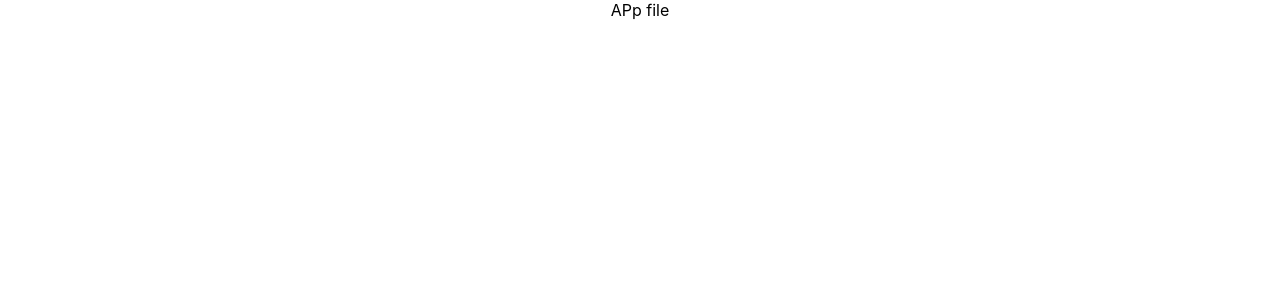
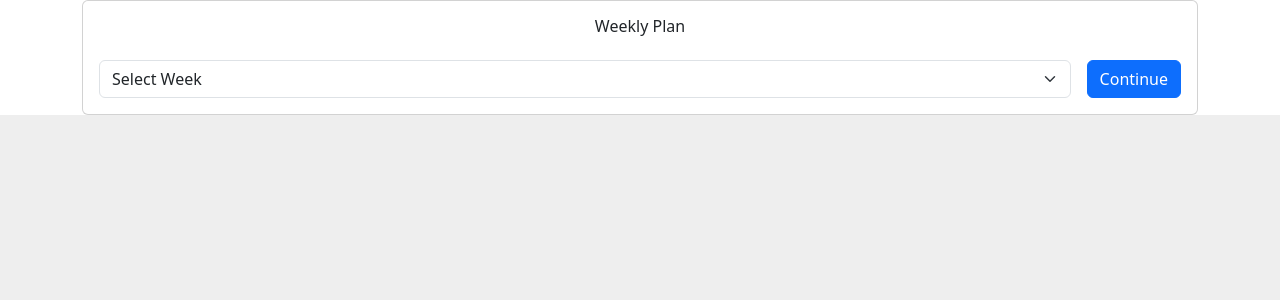
Before and after one commit to nikkipachnanda/kipsapp, a React (Create React App) app: page / in a window 1280 px wide. Shown: the top 300 px of the page. Built offline with nearby package versions, Linux system fonts and the light colour scheme.

Commit message:
all ui files

```diff
--- a/package.json
+++ b/package.json
@@ -6,7 +6,9 @@
     "@testing-library/jest-dom": "^5.17.0",
     "@testing-library/react": "^13.4.0",
     "@testing-library/user-event": "^13.5.0",
+    "bootstrap": "^5.3.3",
     "react": "^18.2.0",
+    "react-bootstrap": "^2.10.2",
     "react-dom": "^18.2.0",
     "react-scripts": "5.0.1",
     "web-vitals": "^2.1.4"
--- a/src/App.js
+++ b/src/App.js
@@ -1,10 +1,14 @@
 import logo from './logo.svg';
 import './App.css';
+import Createplan from './components/screens/Createplan';
+
+
+
 
 function App() {
   return (
     <div className="App">
-      APp file
+      <Createplan />
     </div>
   );
 }
--- /dev/null
+++ b/src/components/screens/Createplan.js
@@ -0,0 +1,28 @@
+import React from "react";
+import { Container } from "react-bootstrap";
+// import Row from 'react-bootstrap/Row';
+// import Col from 'react-bootstrap/Col';
+import Card from "react-bootstrap/Card";
+import Button from "react-bootstrap/Button";
+import Form from "react-bootstrap/Form";
+import Stack from "react-bootstrap/Stack";
+
+const Createplan = () => {
+  return (
+    <Container>
+      <Card body>
+        <h1 className="headingMedium">Weekly Plan</h1>
+        <Stack direction="horizontal" gap={3} className="mt-4">
+          <Form.Select aria-label="Default select example">
+            <option>Select Week</option>
+            <option value="29 Apr">29 Apr 2024</option>
+            <option value="2 May">6 May 2024</option>
+            <option value="13 May">13 May 2024</option>
+          </Form.Select>
+          <Button variant="primary">Continue</Button>
+        </Stack>
+      </Card>
+    </Container>
+  );
+};
+export default Createplan;
--- a/src/index.css
+++ b/src/index.css
@@ -1,13 +1,35 @@
-body {
-  margin: 0;
-  font-family: -apple-system, BlinkMacSystemFont, 'Segoe UI', 'Roboto', 'Oxygen',
-    'Ubuntu', 'Cantarell', 'Fira Sans', 'Droid Sans', 'Helvetica Neue',
-    sans-serif;
-  -webkit-font-smoothing: antialiased;
-  -moz-osx-font-smoothing: grayscale;
+html, body{
+  background-color:#eee;
+}
+*{
+  box-sizing: border-box;
+  padding:0px;
+  margin:0px;
 }
 
-code {
-  font-family: source-code-pro, Menlo, Monaco, Consolas, 'Courier New',
-    monospace;
+h1, h2, h3, h4, h5, h6, select, input, textarea, div, section, article, header{
+  margin:0px;
+  padding:0px;
 }
+.headingMedium{
+  font-size:1rem;
+}
+.headingSmall{
+  font-size:0.85rem;
+}
+.prgrphLarge,
+.prgrphLarge + .prgrphVal{
+  font-size:0.85rem;
+}
+
+.btn-xx-small{
+  font-size: 0.7rem;
+  padding: 0.3rem;
+}
+.cstmForm .form-label{
+  font-size:0.85rem;
+}
+.cstmForm .form-control,
+.cstmForm .form-select{
+  background-color:#f9f9f9;
+}
--- a/src/index.js
+++ b/src/index.js
@@ -3,6 +3,8 @@ import ReactDOM from 'react-dom/client';
 import './index.css';
 import App from './App';
 import reportWebVitals from './reportWebVitals';
+import "../node_modules/bootstrap/dist/css/bootstrap.css";
+
 
 const root = ReactDOM.createRoot(document.getElementById('root'));
 root.render(
```
Also changed, not shown: src/components/common/Header.js (added, +11 -0 lines), 2 other files (tests, documents, lock files or other folders).
